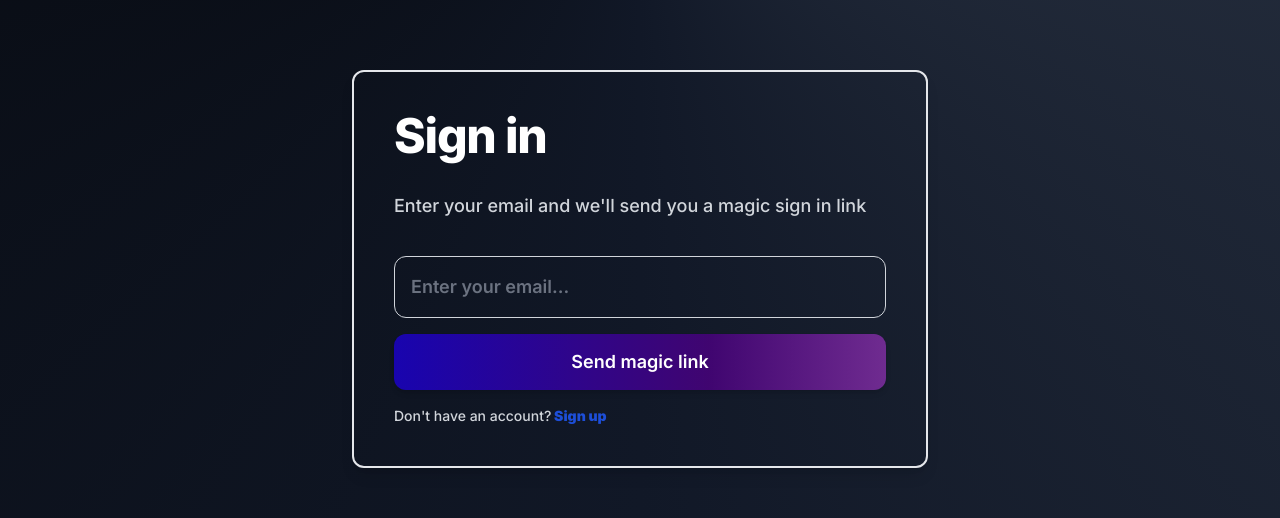
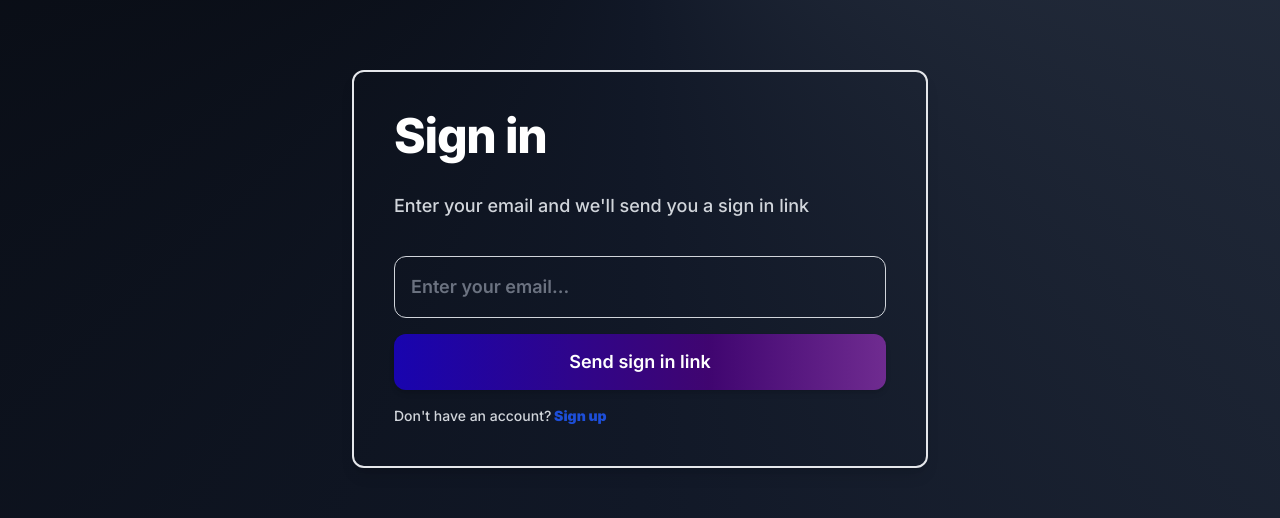
Before and after one commit to jacobbinnie/tailwind-animations, a Next.js app: page / in a window 1280 px wide. Both pictures are taken after a click on the button "Sign in". Shown: the part 170-688 px from the top of the page. Built offline with nearby package versions, Linux system fonts and the light colour scheme; no server answers.

Commit message:
feat: add sign in logic & emailSent component

```diff
--- /dev/null
+++ b/src/app/components/EmailSent/index.tsx
@@ -0,0 +1,20 @@
+interface EmailSentProps {
+  email: string;
+}
+
+function EmailSent({ email }: EmailSentProps) {
+  return (
+    <div className="w-full border-2 h-min max-w-xl px-5 sm:p-10 py-10 flex flex-col rounded-xl gap-4 overflow-hidden bg-transparent shadow-lg">
+      <p className="text-4xl sm:text-5xl font-extrabold tracking-tight text-white">
+        Check your email
+      </p>
+      <p className="max-w-xl mt-4 font-medium text-sm sm:text-lg text-gray-300">
+        We&apos;ve sent a sign in link to{" "}
+        <span className="font-semibold text-gray-100">{email}</span>. This may
+        take up to a minute to arrive.
+      </p>
+    </div>
+  );
+}
+
+export default EmailSent;
--- /dev/null
+++ b/src/app/components/SigninSignup/index.tsx
@@ -0,0 +1,101 @@
+import clsx from "clsx";
+import { Dispatch, SetStateAction, useState } from "react";
+
+interface SigninSignupProps {
+  handleSendMagicLink(): void;
+  view: "signin" | "signup";
+  setView: Dispatch<SetStateAction<"signin" | "signup">>;
+  setEmail: Dispatch<SetStateAction<string>>;
+  isEmail(): boolean;
+}
+
+function SigninSignup({
+  handleSendMagicLink,
+  view,
+  setView,
+  setEmail,
+  isEmail,
+}: SigninSignupProps) {
+  return (
+    <div className="w-full border-2 h-min max-w-xl px-5 sm:p-10 py-10 flex flex-col rounded-xl gap-4 overflow-hidden bg-transparent shadow-lg">
+      <p className="text-4xl sm:text-5xl font-extrabold tracking-tight text-white">
+        {view === "signin" ? "Sign in" : "Sign up"}
+      </p>
+      <p className="max-w-xl mt-4 font-medium text-sm sm:text-lg text-gray-300">
+        {view === "signin"
+          ? "Enter your email and we'll send you a sign in link"
+          : "Unlock a beautiful library of tailwind animations for your next project. Enter your email to get started"}
+      </p>
+
+      <form
+        onSubmit={(e) => {
+          e.preventDefault();
+          handleSendMagicLink();
+        }}
+        className="w-full rounded-2xl"
+      >
+        <div className="w-full flex flex-col mt-5 gap-4">
+          <input
+            onChange={(e) => setEmail(e.target.value)}
+            aria-label="Email address"
+            autoComplete="email"
+            className="block w-full p-4 font-semibold text-sm sm:text-lg text-gray-300 bg-transparent border border-gray-300 appearance-none focus:border-gray-300 rounded-xl focus:outline-none focus:ring-transparent placeholder:text-slate-400rounded-xl"
+            placeholder="Enter your email..."
+            required={true}
+            type="email"
+          />
+
+          <button
+            disabled={!isEmail()}
+            className="relative inline-flex items-center justify-center h-14 p-4 w-full py-4 overflow-hidden font-semibold text-white transition duration-300 ease-out animate-rainbow-river rounded-xl shadow-md group"
+          >
+            <span
+              className={clsx(
+                isEmail() ? "mr-0 translate-x-0 animate-green-swoosh" : "mr-2",
+                "absolute flex items-center justify-center w-full h-full text-gray-300 duration-300 -translate-x-full ease"
+              )}
+            >
+              <svg
+                className="w-6 h-6"
+                fill="none"
+                stroke="currentColor"
+                viewBox="0 0 24 24"
+                xmlns="http://www.w3.org/2000/svg"
+              >
+                <path
+                  strokeLinecap="round"
+                  strokeLinejoin="round"
+                  strokeWidth="2"
+                  d="M14 5l7 7m0 0l-7 7m7-7H3"
+                ></path>
+              </svg>
+            </span>
+            <span
+              className={clsx(
+                isEmail() && "translate-x-full",
+                "absolute flex items-center justify-center text-sm sm:text-lg w-full h-full text-white transition-all duration-300 transform ease"
+              )}
+            >
+              {view === "signin" ? "Send sign in link" : "Sign up"}
+            </span>
+          </button>
+        </div>
+      </form>
+      <div className="w-full flex">
+        <p className="text-sm font-medium text-gray-300">
+          {view === "signin"
+            ? "Don't have an account?"
+            : "Already have an account?"}
+          <span
+            onClick={() => setView(view === "signup" ? "signin" : "signup")}
+            className="font-black cursor-pointer text-blue-700"
+          >
+            {view === "signin" ? " Sign up" : " Sign in"}
+          </span>
+        </p>
+      </div>
+    </div>
+  );
+}
+
+export default SigninSignup;
--- a/src/app/pages/auth/index.tsx
+++ b/src/app/pages/auth/index.tsx
@@ -1,6 +1,8 @@
 "use client";
 import { useAuth } from "@/app/authprovider";
+import EmailSent from "@/app/components/EmailSent";
 import Navbar from "@/app/components/Navbar";
+import SigninSignup from "@/app/components/SigninSignup";
 import clsx from "clsx";
 import { useEffect, useState } from "react";
 
@@ -10,6 +12,7 @@ interface AuthProps {
 
 export const Auth: React.FC<AuthProps> = ({ tab }) => {
   const [view, setView] = useState<"signin" | "signup">("signin");
+  const [emailSent, setEmailSent] = useState(false);
   const [email, setEmail] = useState<string>("");
 
   const { sendMagicLink } = useAuth();
@@ -18,6 +21,14 @@ export const Auth: React.FC<AuthProps> = ({ tab }) => {
     // Regular expression pattern for validating email addresses
     const emailRegex: RegExp = /^[^\s@]+@[^\s@]+\.[^\s@]+$/;
     return emailRegex.test(email);
+  }
+
+  function handleSendMagicLink() {
+    if (!emailSent) {
+      sendMagicLink(email).then(() => {
+        setEmailSent(true);
+      });
+    }
   }
 
   useEffect(() => {
@@ -33,88 +44,17 @@ export const Auth: React.FC<AuthProps> = ({ tab }) => {
       <div className="flex h-screen flex-col items-center bg-[conic-gradient(at_top,_var(--tw-gradient-stops))] from-gray-700 via-gray-900 to-black">
         <Navbar />
         <div className="flex h-full w-full items-center justify-center p-5">
-          <div className="w-full border-2 h-min max-w-xl px-5 sm:p-10 py-10 flex flex-col rounded-xl gap-4 overflow-hidden bg-transparent shadow-lg">
-            <p className="text-4xl sm:text-5xl font-extrabold tracking-tight text-white">
-              {view === "signin" ? "Sign in" : "Sign up"}
-            </p>
-            <p className="max-w-xl mt-4 font-medium text-sm sm:text-lg text-gray-300">
-              {view === "signin"
-                ? "Enter your email and we'll send you a magic sign in link"
-                : "Unlock a beautiful library of tailwind animations for your next project. Enter your email to get started"}
-            </p>
-
-            <form
-              onSubmit={(e) => {
-                e.preventDefault();
-                sendMagicLink(email);
-              }}
-              className="w-full rounded-2xl"
-            >
-              <div className="w-full flex flex-col mt-5 gap-4">
-                <input
-                  onChange={(e) => setEmail(e.target.value)}
-                  aria-label="Email address"
-                  autoComplete="email"
-                  className="block w-full p-4 font-semibold text-sm sm:text-lg text-gray-300 bg-transparent border border-gray-300 appearance-none focus:border-gray-300 rounded-xl focus:outline-none focus:ring-transparent placeholder:text-slate-400rounded-xl"
-                  placeholder="Enter your email..."
-                  required={true}
-                  type="email"
-                />
-
-                <button
-                  disabled={!isEmail()}
-                  className="relative inline-flex items-center justify-center h-14 p-4 w-full py-4 overflow-hidden font-semibold text-white transition duration-300 ease-out animate-rainbow-river rounded-xl shadow-md group"
-                >
-                  <span
-                    className={clsx(
-                      isEmail()
-                        ? "mr-0 translate-x-0 animate-green-swoosh"
-                        : "mr-2",
-                      "absolute flex items-center justify-center w-full h-full text-gray-300 duration-300 -translate-x-full ease"
-                    )}
-                  >
-                    <svg
-                      className="w-6 h-6"
-                      fill="none"
-                      stroke="currentColor"
-                      viewBox="0 0 24 24"
-                      xmlns="http://www.w3.org/2000/svg"
-                    >
-                      <path
-                        strokeLinecap="round"
-                        strokeLinejoin="round"
-                        strokeWidth="2"
-                        d="M14 5l7 7m0 0l-7 7m7-7H3"
-                      ></path>
-                    </svg>
-                  </span>
-                  <span
-                    className={clsx(
-                      isEmail() && "translate-x-full",
-                      "absolute flex items-center justify-center text-sm sm:text-lg w-full h-full text-white transition-all duration-300 transform ease"
-                    )}
-                  >
-                    {view === "signin" ? "Send magic link" : "Sign up"}
-                  </span>
-                </button>
-              </div>
-            </form>
-            <div className="w-full flex">
-              <p className="text-sm font-medium text-gray-300">
-                {view === "signin"
-                  ? "Don't have an account?"
-                  : "Already have an account?"}
-                <span
-                  onClick={() =>
-                    setView(view === "signup" ? "signin" : "signup")
-                  }
-                  className="font-black cursor-pointer text-blue-700"
-                >
-                  {view === "signin" ? " Sign up" : " Sign in"}
-                </span>
-              </p>
-            </div>
-          </div>
+          {emailSent ? (
+            <EmailSent email={email} />
+          ) : (
+            <SigninSignup
+              handleSendMagicLink={handleSendMagicLink}
+              setView={setView}
+              view={view}
+              setEmail={setEmail}
+              isEmail={isEmail}
+            />
+          )}
         </div>
       </div>
     </>
```
